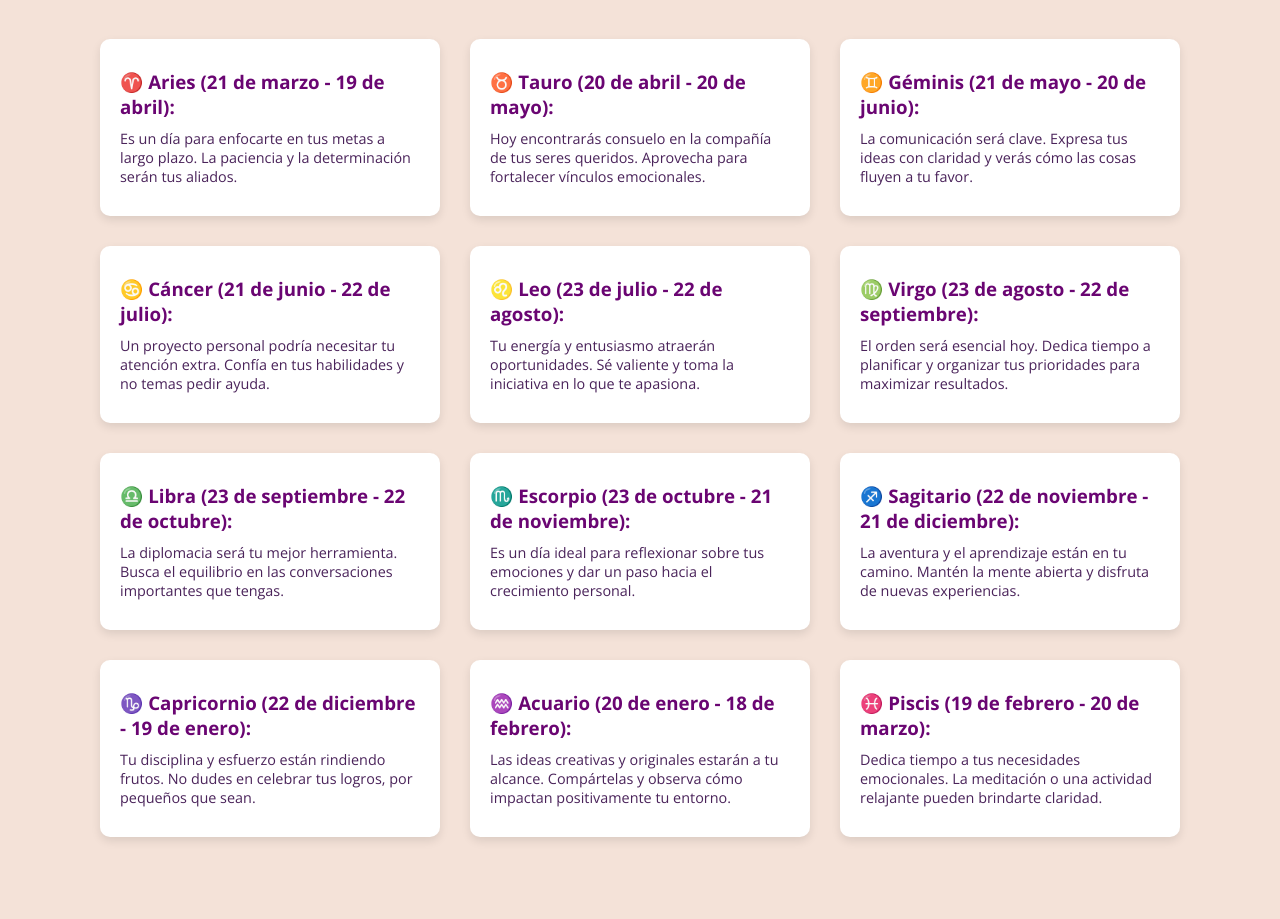
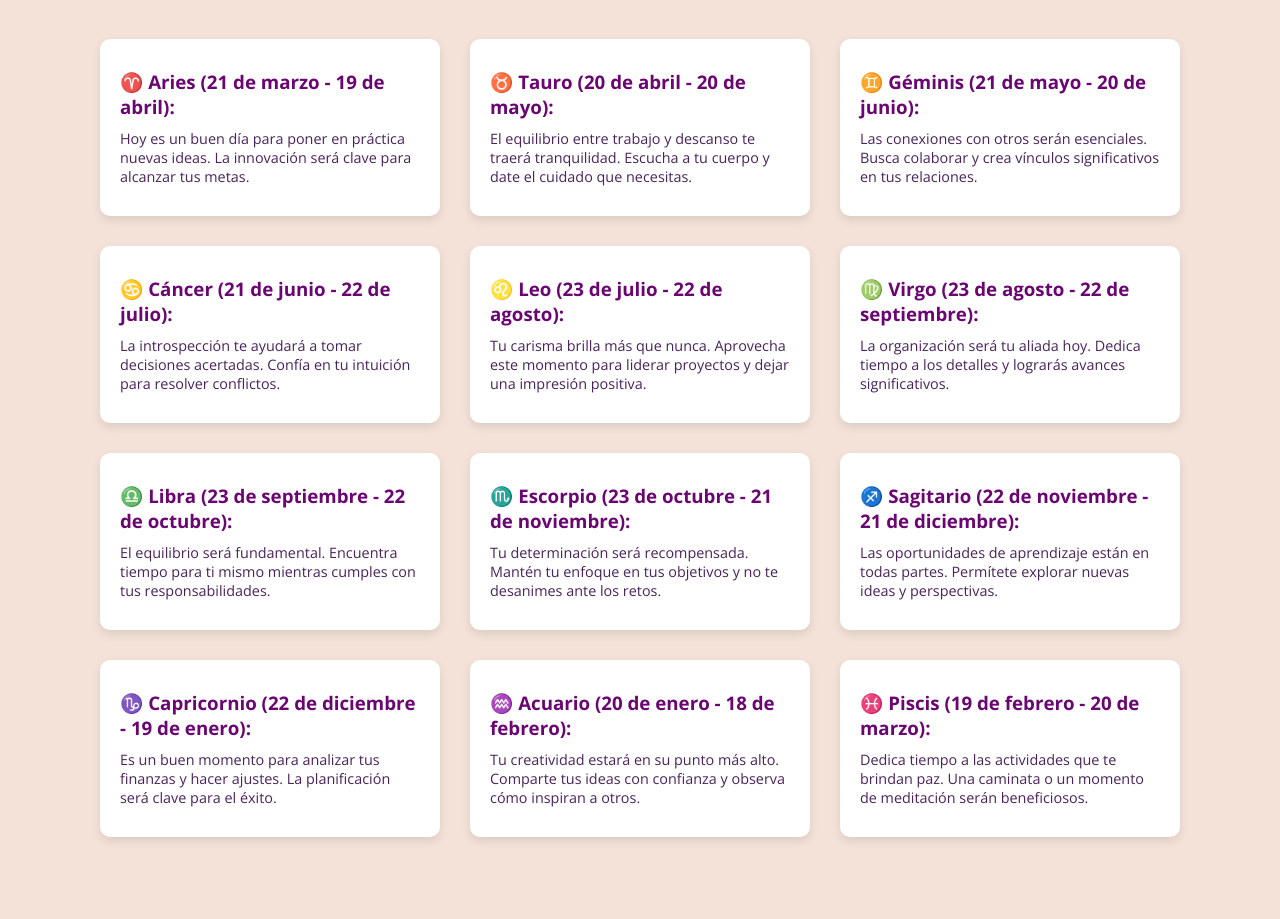
Before and after one commit to Floracuatica/mi-sitio, a plain HTML site: page alma/horoscopo.html in a window 1280 px wide. Shown: the part 117-1036 px from the top of the page. Drawn offline with nearby package versions, Linux system fonts and the light colour scheme.

Commit message:
Update horoscopo.html

```diff
--- a/alma/horoscopo.html
+++ b/alma/horoscopo.html
@@ -66,58 +66,59 @@
 </head>
 </head>
 <body>
-    <h1>Horóscopo Diario - 26 de enero de 2025</h1>
+    <h1>Horóscopo Diario - 27 de enero de 2025</h1>
     <div class="horoscopo-container">
         <div class="signo">
             <h3>♈ Aries (21 de marzo - 19 de abril):</h3>
-            <p>Es un día para enfocarte en tus metas a largo plazo. La paciencia y la determinación serán tus aliados.</p>
+            <p>Hoy es un buen día para poner en práctica nuevas ideas. La innovación será clave para alcanzar tus metas.</p>
         </div>
         <div class="signo">
             <h3>♉ Tauro (20 de abril - 20 de mayo):</h3>
-            <p>Hoy encontrarás consuelo en la compañía de tus seres queridos. Aprovecha para fortalecer vínculos emocionales.</p>
+            <p>El equilibrio entre trabajo y descanso te traerá tranquilidad. Escucha a tu cuerpo y date el cuidado que necesitas.</p>
         </div>
         <div class="signo">
             <h3>♊ Géminis (21 de mayo - 20 de junio):</h3>
-            <p>La comunicación será clave. Expresa tus ideas con claridad y verás cómo las cosas fluyen a tu favor.</p>
+            <p>Las conexiones con otros serán esenciales. Busca colaborar y crea vínculos significativos en tus relaciones.</p>
         </div>
         <div class="signo">
             <h3>♋ Cáncer (21 de junio - 22 de julio):</h3>
-            <p>Un proyecto personal podría necesitar tu atención extra. Confía en tus habilidades y no temas pedir ayuda.</p>
+            <p>La introspección te ayudará a tomar decisiones acertadas. Confía en tu intuición para resolver conflictos.</p>
         </div>
         <div class="signo">
             <h3>♌ Leo (23 de julio - 22 de agosto):</h3>
-            <p>Tu energía y entusiasmo atraerán oportunidades. Sé valiente y toma la iniciativa en lo que te apasiona.</p>
+            <p>Tu carisma brilla más que nunca. Aprovecha este momento para liderar proyectos y dejar una impresión positiva.</p>
         </div>
         <div class="signo">
             <h3>♍ Virgo (23 de agosto - 22 de septiembre):</h3>
-            <p>El orden será esencial hoy. Dedica tiempo a planificar y organizar tus prioridades para maximizar resultados.</p>
+            <p>La organización será tu aliada hoy. Dedica tiempo a los detalles y lograrás avances significativos.</p>
         </div>
         <div class="signo">
             <h3>♎ Libra (23 de septiembre - 22 de octubre):</h3>
-            <p>La diplomacia será tu mejor herramienta. Busca el equilibrio en las conversaciones importantes que tengas.</p>
+            <p>El equilibrio será fundamental. Encuentra tiempo para ti mismo mientras cumples con tus responsabilidades.</p>
         </div>
         <div class="signo">
             <h3>♏ Escorpio (23 de octubre - 21 de noviembre):</h3>
-            <p>Es un día ideal para reflexionar sobre tus emociones y dar un paso hacia el crecimiento personal.</p>
+            <p>Tu determinación será recompensada. Mantén tu enfoque en tus objetivos y no te desanimes ante los retos.</p>
         </div>
         <div class="signo">
             <h3>♐ Sagitario (22 de noviembre - 21 de diciembre):</h3>
-            <p>La aventura y el aprendizaje están en tu camino. Mantén la mente abierta y disfruta de nuevas experiencias.</p>
+            <p>Las oportunidades de aprendizaje están en todas partes. Permítete explorar nuevas ideas y perspectivas.</p>
         </div>
         <div class="signo">
             <h3>♑ Capricornio (22 de diciembre - 19 de enero):</h3>
-            <p>Tu disciplina y esfuerzo están rindiendo frutos. No dudes en celebrar tus logros, por pequeños que sean.</p>
+            <p>Es un buen momento para analizar tus finanzas y hacer ajustes. La planificación será clave para el éxito.</p>
         </div>
         <div class="signo">
             <h3>♒ Acuario (20 de enero - 18 de febrero):</h3>
-            <p>Las ideas creativas y originales estarán a tu alcance. Compártelas y observa cómo impactan positivamente tu entorno.</p>
+            <p>Tu creatividad estará en su punto más alto. Comparte tus ideas con confianza y observa cómo inspiran a otros.</p>
         </div>
         <div class="signo">
             <h3>♓ Piscis (19 de febrero - 20 de marzo):</h3>
-            <p>Dedica tiempo a tus necesidades emocionales. La meditación o una actividad relajante pueden brindarte claridad.</p>
+            <p>Dedica tiempo a las actividades que te brindan paz. Una caminata o un momento de meditación serán beneficiosos.</p>
         </div>
     </div>
     <a href="../index.html" class="btn">Regresar</a>
 </body>
 
+
 </html>
```
